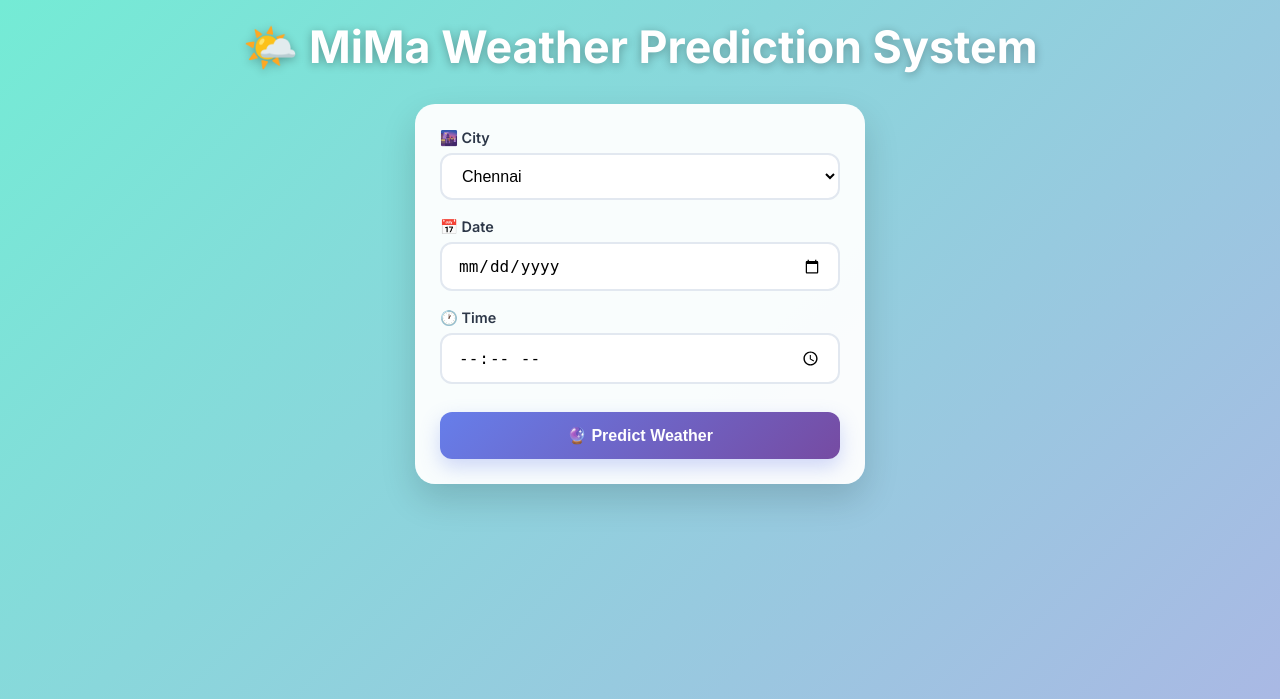
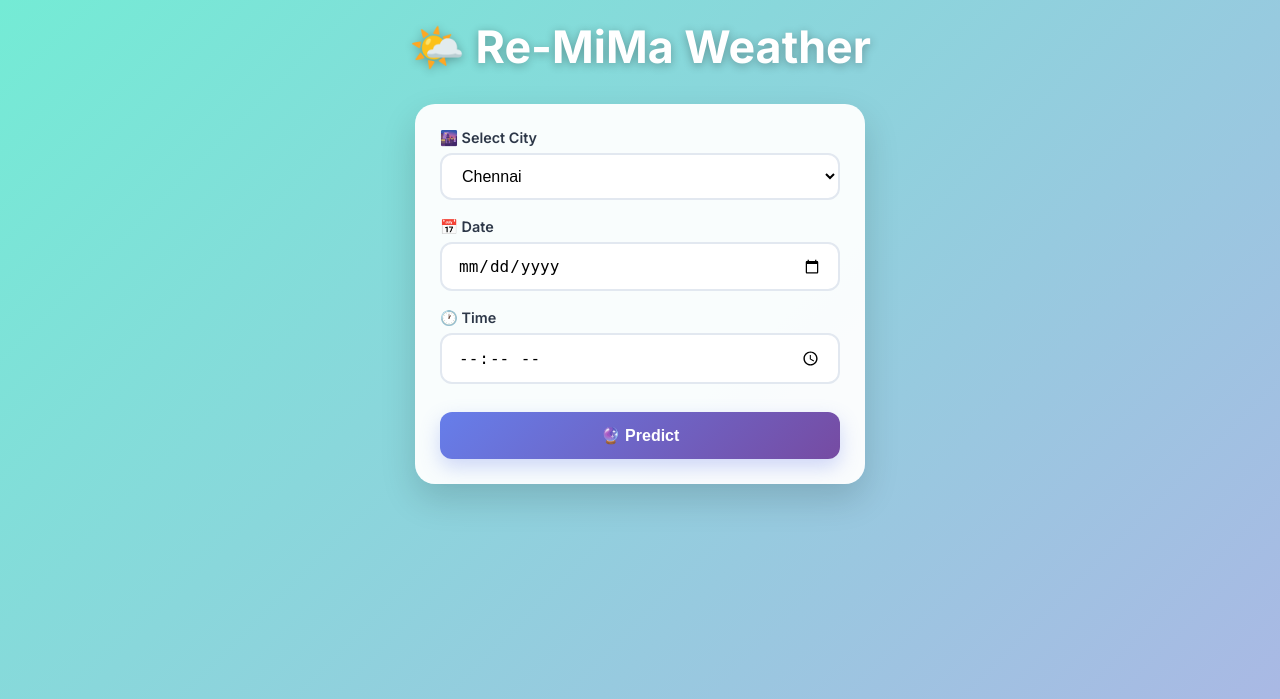
Before and after one commit to MehalaaSivasubramanian/mima-weather-prediction, a Flask app: page / in a window 1280 px wide. Shown: the top 699 px of the page. Run offline with Flask 3, Linux system fonts and the light colour scheme.

Commit message:
Update index.html

```diff
--- a/templates/index.html
+++ b/templates/index.html
@@ -1,18 +1,18 @@
 <!DOCTYPE html>
 <html>
 <head>
-    <title>🌤️ MiMa Weather</title>
+    <title>🌤️ Re-MiMa Weather</title>
     <meta name="viewport" content="width=device-width, initial-scale=1.0">
     <link href="https://fonts.googleapis.com/css2?family=Inter:wght@400;500;600;700&display=swap" rel="stylesheet">
     <link rel="stylesheet" href="{{ url_for('static', filename='style.css') }}">
 </head>
 <body>
     <div class="container">
-        <h1>🌤️ MiMa Weather Prediction System</h1>
+        <h1>🌤️ Re-MiMa Weather</h1>
 
         <form method="POST" action="/predict" class="weather-form">
             <div class="form-group">
-                <label>🌆 City</label>
+                <label>🌆 Select City</label>
                 <select name="city">
                     <option value="Chennai">Chennai</option>
                     <option value="Madurai">Madurai</option>
@@ -24,7 +24,7 @@
 
             <div class="form-group">
                 <label>📅 Date</label>
-                <input type="date" name="date" required>
+                <input type="date" name="date" min="2021-01-01" max="2024-12-31" required>
             </div>
 
             <div class="form-group">
@@ -32,7 +32,13 @@
                 <input type="time" name="time" required>
             </div>
 
-            <button type="submit" class="predict-btn">🔮 Predict Weather</button>
+            <button type="submit" class="predict-btn">🔮 Predict</button>
+
+            {% if warning %}
+            <div class="warning-box">
+                {{ warning }}
+            </div>
+            {% endif %}
         </form>
 
         {% if forecast %}
```
